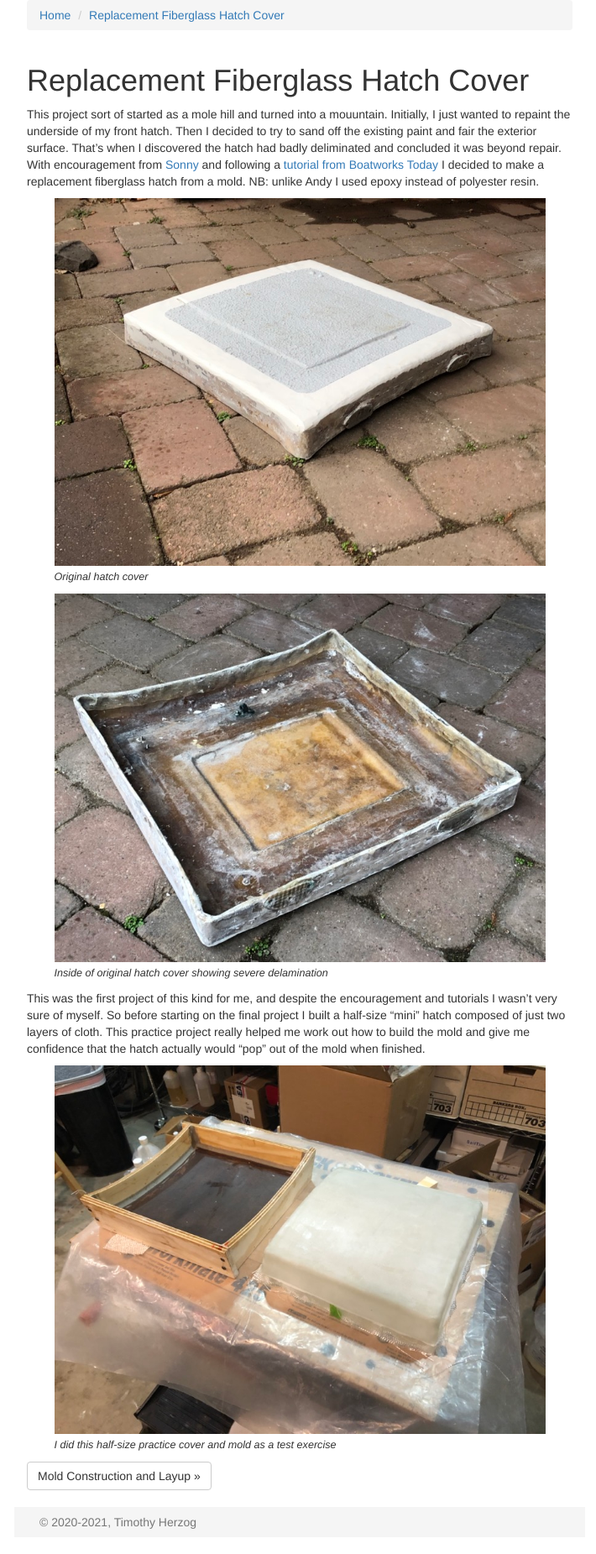
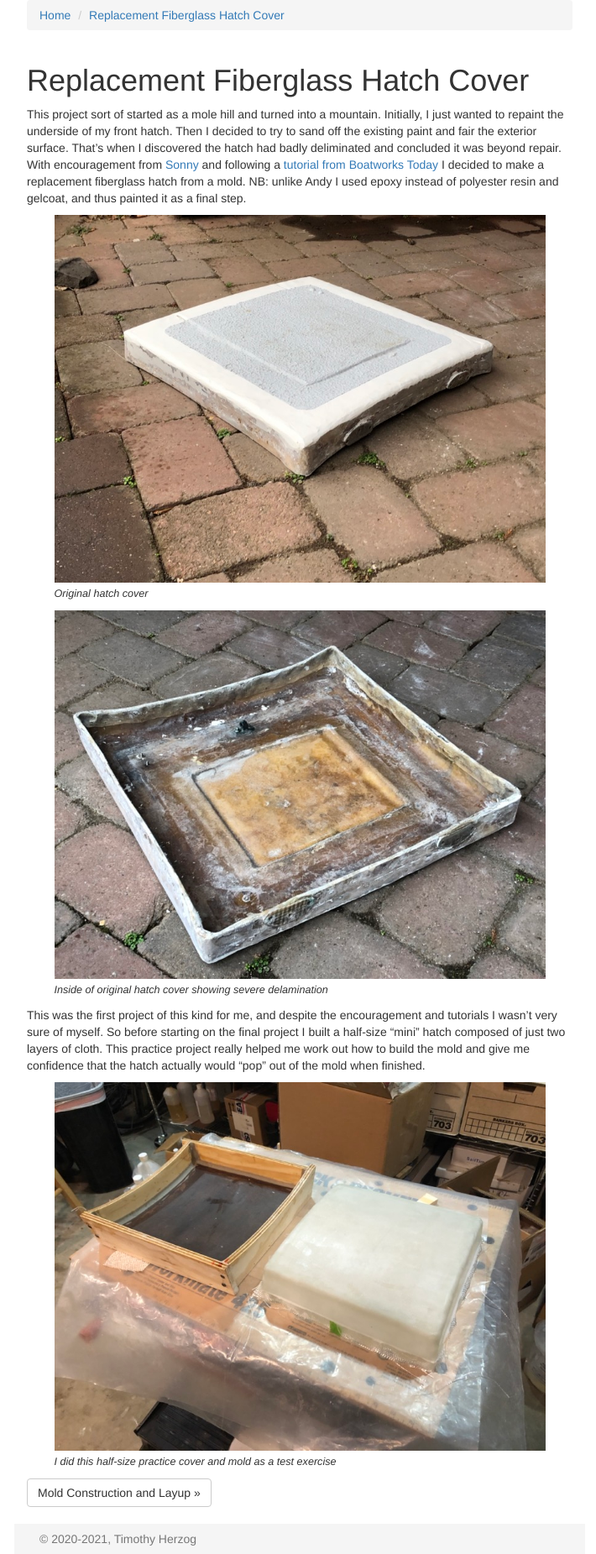
Before and after one commit to tgherzog/boatworks, a Jekyll site: the page built from projects/hatch-cover/_posts/2021-01-01-overview.md, in a window 1280 px wide. Shown: the whole page at 84% size, without its empty margins (283-993 px from the left). Built offline with Jekyll 4.4.1, drawn with Linux system fonts in a browser that asks for light colours.

Commit message:
Nearly complete hatch cover walkthrough

```diff
--- a/projects/hatch-cover/_posts/2021-01-01-overview.md
+++ b/projects/hatch-cover/_posts/2021-01-01-overview.md
@@ -3,14 +3,14 @@ title: Overview
 showtitle: false
 ---
 
-This project sort of started as a mole hill and turned into a mouuntain. Initially,
+This project sort of started as a mole hill and turned into a mountain. Initially,
 I just wanted to repaint the underside of my front hatch. Then I decided to try to
 sand off the existing paint and fair the exterior surface. That's when I discovered
 the hatch had badly deliminated and concluded it was beyond repair. With encouragement
 from [Sonny](http://coldwaterdesign.com/llc/) and following a [tutorial from
 Boatworks Today](https://www.youtube.com/watch?v=uaMi2YBMZ8w) I decided to make a
 replacement fiberglass hatch from a mold. NB: unlike Andy I used epoxy instead of polyester
-resin.
+resin and gelcoat, and thus painted it as a final step.
 
 ![Original hatch cover](images/original-cover-web.jpg "Original hatch cover")
 
```
Also changed, not shown: projects/hatch-cover/_posts/2021-07-01-mold-layup.md (+1 -1 lines), projects/hatch-cover/images/finished-hatch-web.jpg (added), projects/hatch-cover/images/hatch-cover-with-spacers-web.jpg (added), projects/hatch-cover/images/initial-fit-web.jpg (added), projects/hatch-cover/images/new-mounting-plates-web.jpg (added).
